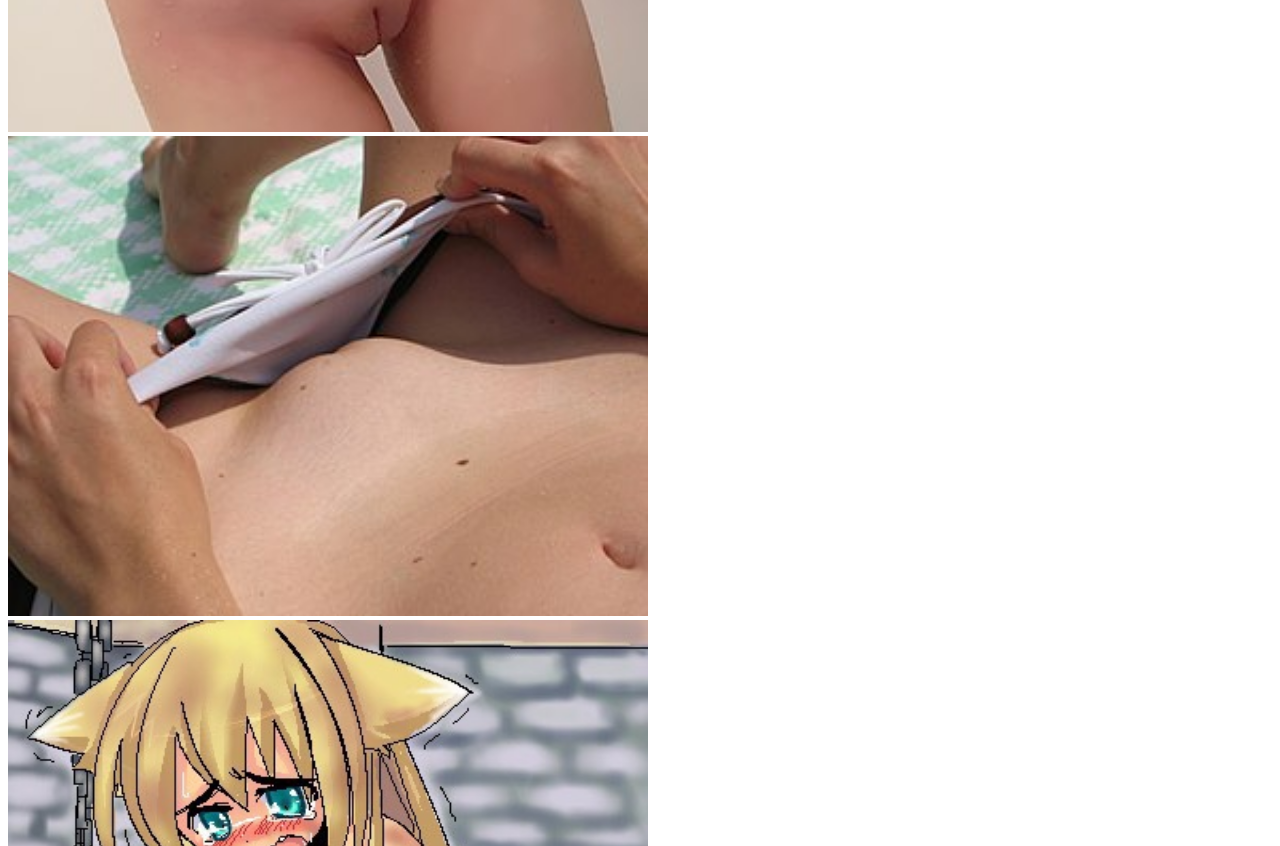
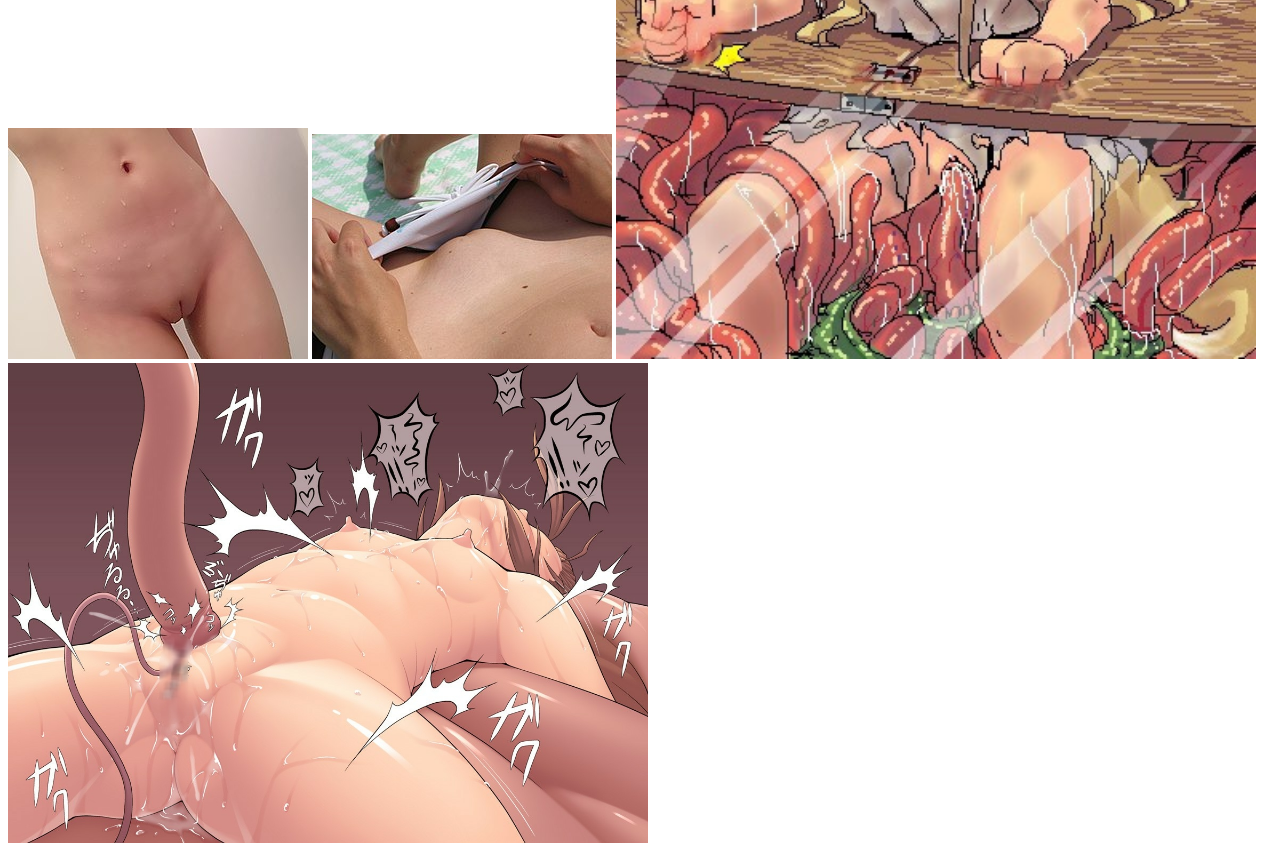
Before and after one commit to SuperUnagieva/upRoda, a plain HTML site: page index.html in a window 1280 px wide. Shown: the part 1020-1866 px from the top of the page. Drawn offline with Linux system fonts and the light colour scheme.

Commit message:
Update index.html

```diff
--- a/index.html
+++ b/index.html
@@ -8,8 +8,8 @@
     <input type="button" value="CopyRLO" id="copyrlo">
     <input type="button" value="CopyLRO" id="copylro">
     <br><br><br><br><br><br><br><br><br><br><br><br><br><br><br><br><br><br><br><br><br><br><br><br><br><br><br><br><br><br><br><br><br><br><br><br>
-    <img src="TK001.jpg"style="width: 50vw;">
-    <img src="TK000.jpg"style="width: 50vw;">
+    <img src="TK001.jpg">
+    <img src="TK000.jpg">
     <img src="1.jpg"style="width: 50vw;">
     <img src="2.jpg"style="width: 50vw;">
     <img src="3.jpg"style="width: 50vw;">
```
